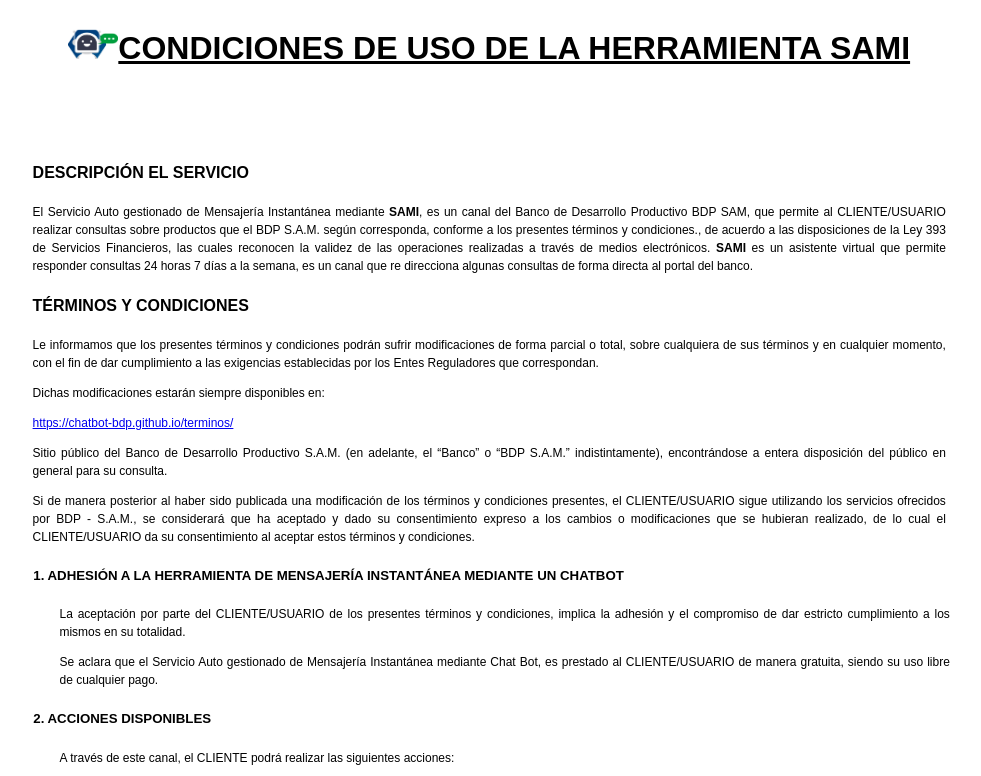
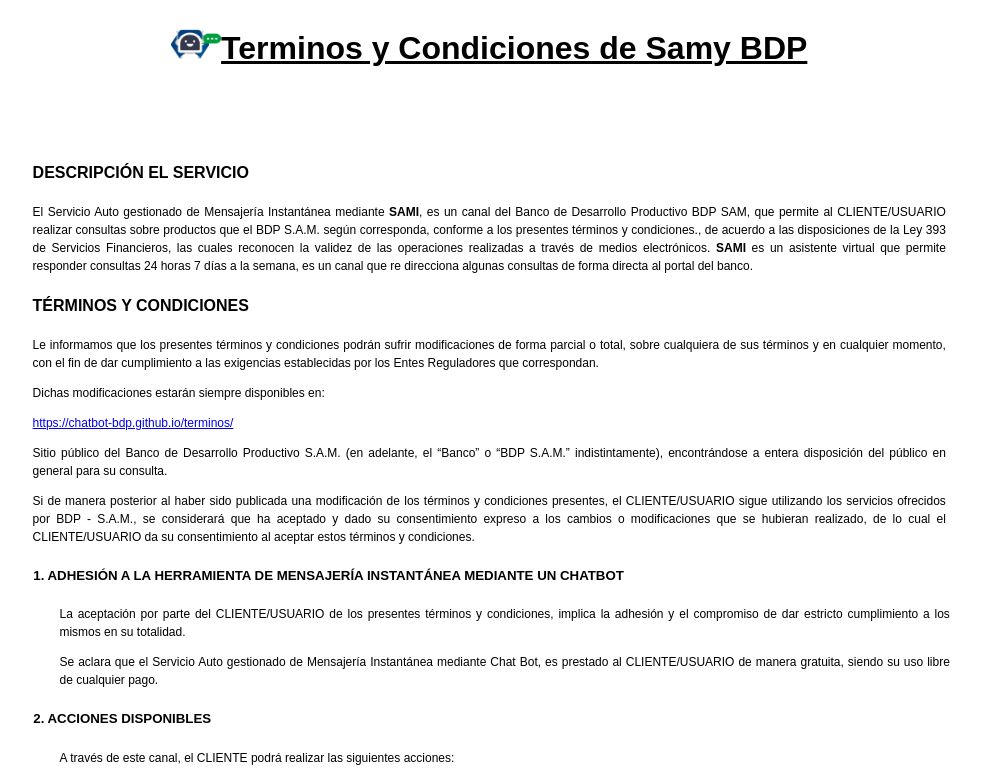
Before and after one commit to chatbot-bdp/terminos, a plain HTML site: page index.html in a window 1280 px wide. Shown: the top 776 px of the page, without its empty margins (165-1146 px from the left). Drawn offline with Linux system fonts and the light colour scheme.

Commit message:
Cambio de nombre

```diff
--- a/index.html
+++ b/index.html
@@ -1,5 +1,6 @@
 <!DOCTYPE html>
 <html lang="es">
+
 <head>
   <meta charset="UTF-8" />
   <meta http-equiv="X-UA-Compatible" content="IE=edge" />
@@ -13,11 +14,7 @@
     <div class="left"></div>
     <div class="right">
       <h1>
-          <img
-            style="width: 50px; height: 30px"
-            src="img/BDP.png"
-            alt="logo"
-          /><u>CONDICIONES DE USO DE LA HERRAMIENTA SAMI</u>
+        <img style="width: 50px; height: 30px" src="img/BDP.png" alt="logo" /><u>Terminos y Condiciones de Samy BDP</u>
       </h1>
       <br /><br /><br />
 
@@ -119,7 +116,8 @@
 
         <h5>3. HORARIOS</h5>
 
-          <p>El Chatbot SAMI brindará su servicio 24/7 a excepción que exista alguna actualización o mantenimiento de los servidores</p>
+        <p>El Chatbot SAMI brindará su servicio 24/7 a excepción que exista alguna actualización o mantenimiento de los
+          servidores</p>
 
         <h5>4. PROCEDIMIENTO</h5>
 
@@ -318,4 +316,5 @@
     </div>
   </div>
 </body>
+
 </html>
```
Lines whose indentation alone changed are shown as unchanged.
